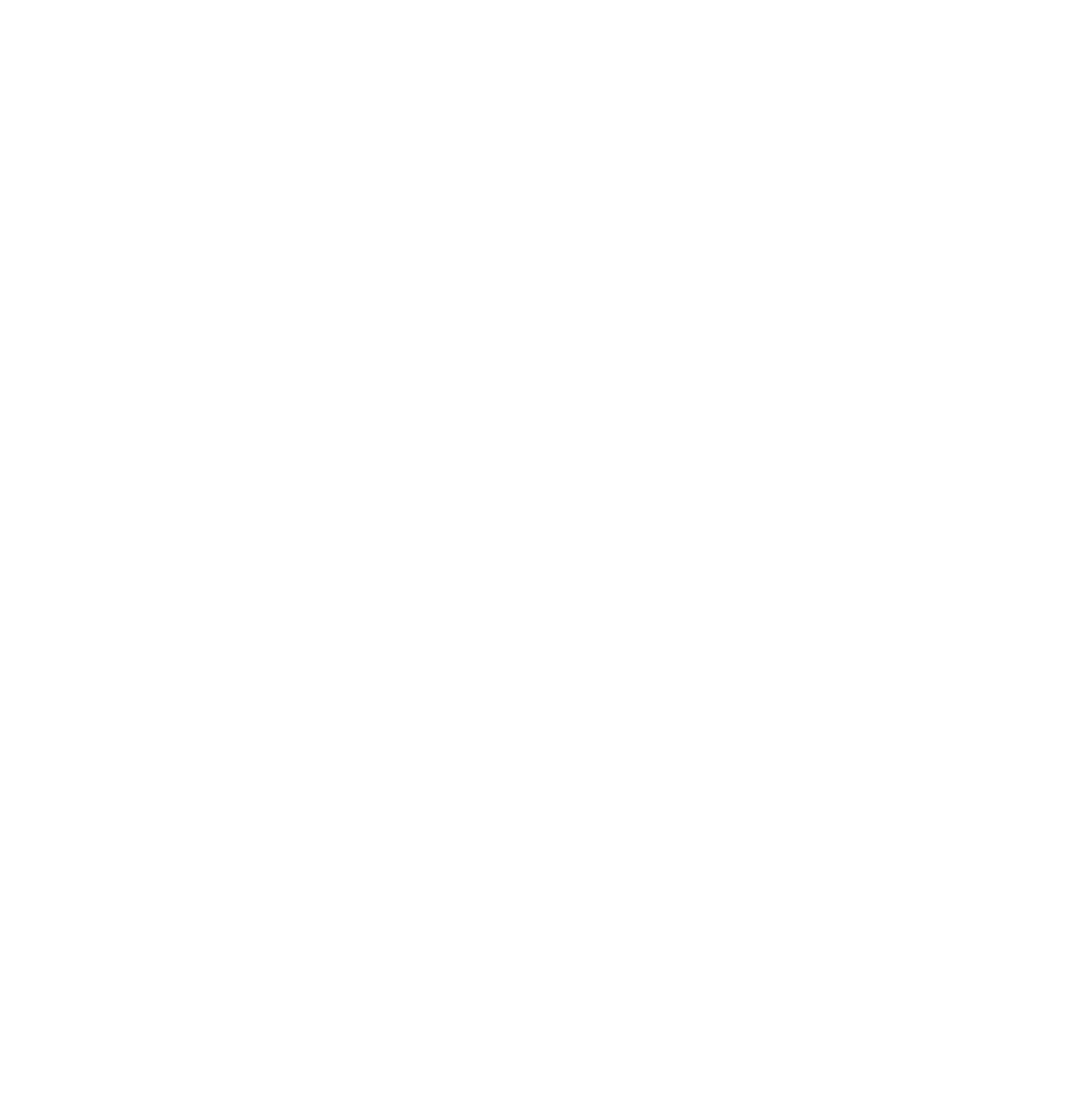
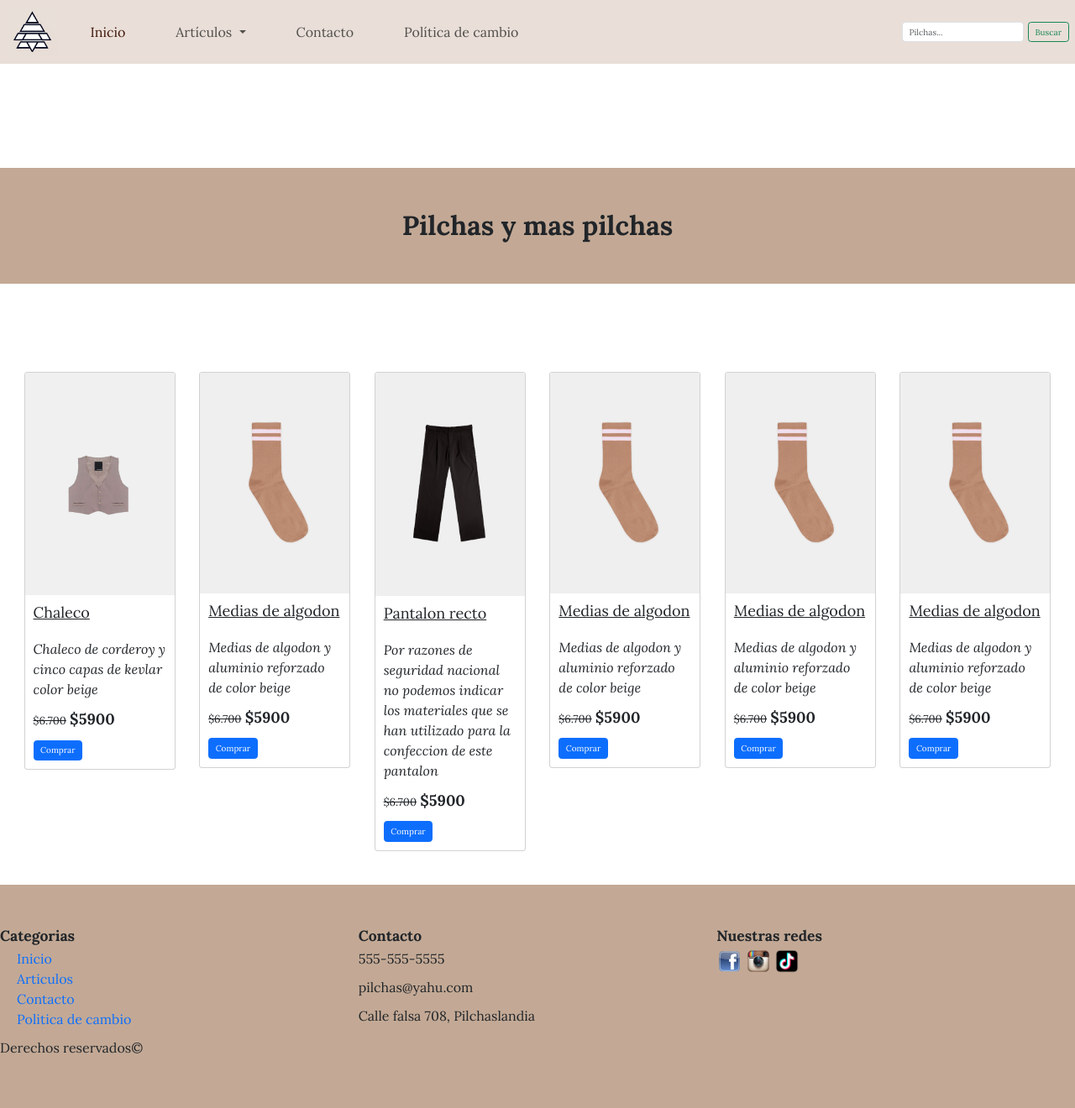
Before and after one commit to Mev99/outer-space, a plain HTML site: page pages/muchas-pilchas.html in a window 1280 px wide. Shown: the whole page at 84% size. Before the commit the page ends 800 px from the top, so only its background shows below. Drawn offline with nearby package versions, Linux system fonts and the light colour scheme.

Commit message:
actualizao

```diff
--- a/css/styles.css
+++ b/css/styles.css
@@ -42,7 +42,7 @@ header{
 .carousel{
     text-align: center;
     background-color: #c3a995;
-    padding: 33rem;
+    padding: 33rem 0rem;
     width: 100%;
 
 }
@@ -51,20 +51,17 @@ header{
     font-size: smaller;
 
 }
-
 h1{
     font-weight: bolder;
     font-size: xx-large;
 }
-@media (max-width: 768px){
-    .carousel.carousel-item{
-        display: flex;
-        flex-flow: row;
-        justify-content: center;
-    }
+
+/*codigo del card del ON SALE*/
+.card:hover {
+    box-shadow: 0px 0px 10px 0px #CCC;
+    transform: scale(1.1);
   }
 
-/*codigo del card del ON SALE*/
 .sale{
     margin: 3rem 0rem;
     font-weight: bold;
@@ -95,8 +92,6 @@ h1{
     text-decoration: line-through;
     font-size: small;
 }
-
-
 
 /* comienzo del footer*/
 footer {
@@ -137,7 +132,7 @@ footer {
 
 /*comienzo de CSS Pol-cambio*/
 .main-title-div{
-    padding: 20rem 0rem 10rem;
+    padding: 20rem 0rem 10rem 0rem;
 }
 .main-title{
     text-align: center;
@@ -193,18 +188,20 @@ footer {
     font-size: x-large;
     font-style: oblique;
 }
+/* NO PUEDO HACERLA RESPONSIVE >:( HELP! I NEED SOMEBODY, HELP!!*/
 #form-contact{
     padding-bottom: 8rem;
     display: grid;
     grid-template-areas:
-    "name input-name contact"
-    "email input-email contact"
-    "message input-message contact"
-    ". button contact";
+    "name input-name"
+    "email input-email"
+    "message input-message"
+    ". button";
     grid-template-rows:1fr 1fr 5fr 1fr ;
-    grid-template-columns: 150px 250px 500px ;
+    grid-template-columns: 150px 250px ;
     grid-gap: 1.5rem
 }
+    /*No entiendo por que funciona igualmente y todo se posiciona de la manera correcta sin necesidad de indicarle a donde ir, es una casualidad? El unico que le tuve que indicar el 'grid-area' es al boton 'enviar'.
     .label-name{
         grid-area: name;
     }
@@ -222,10 +219,22 @@ footer {
     }
     .input-message{
         grid-area: input-message;
-}
+    }*/
+
     .button-message{
         grid-area: button;
     }
+/*Quiero poner la informacion de contacto a la derecha del <form>
 .form-contact-div{
     grid-area: contact;
+}*/
+
+@media (max-width: 576px){
+    .form-div{
+        display: flex;
+        flex-direction: column;
+        flex-wrap: wrap;
     }
+}
+
+/*Comienza css del 'pilchas-muchas pilchas'*/
--- a/pages/muchas-pilchas.html
+++ b/pages/muchas-pilchas.html
@@ -0,0 +1,178 @@
+<!DOCTYPE html>
+<html lang="en">
+<head>
+    <meta charset="UTF-8">
+    <meta http-equiv="X-UA-Compatible" content="IE=edge">
+    <meta name="viewport" content="width=device-width, initial-scale=1.0">
+    <title>Vintage Clothing</title>
+
+    <link rel="shortcut icon" href="../img/logo 2.png">
+
+    <link href="https://cdn.jsdelivr.net/npm/bootstrap@5.3.0-alpha1/dist/css/bootstrap.min.css" rel="stylesheet" integrity="sha384-GLhlTQ8iRABdZLl6O3oVMWSktQOp6b7In1Zl3/Jr59b6EGGoI1aFkw7cmDA6j6gD" crossorigin="anonymous">
+
+    <link rel="preconnect" href="https://fonts.googleapis.com"><link rel="preconnect" href="https://fonts.gstatic.com" crossorigin><link href="https://fonts.googleapis.com/css2?family=Lora:ital,wght@0,400;0,700;1,400&display=swap" rel="stylesheet">
+
+    <link rel="stylesheet" href="../css/styles.css">
+</head>
+<body>
+        <header>
+            <nav class="navbar navbar-expand-lg bg-body-tertiary">
+                <div class="container-fluid">
+                  <a class="navbar-brand" href="../Index.html">
+                    <img src="../img/logo.png" alt="Brand Logo" width="60">
+                  </a>
+                  <button class="navbar-toggler" type="button" data-bs-toggle="collapse" data-bs-target="#navbarSupportedContent" aria-controls="navbarSupportedContent" aria-expanded="false" aria-label="Toggle navigation">
+                    <span class="navbar-toggler-icon"></span>
+                  </button>
+                  <div class="collapse navbar-collapse" id="navbarSupportedContent">
+                    <ul class="navbar-nav me-auto mb-2 mb-lg-0">
+                      <li class="nav-item">
+                        <a class="nav-link active" aria-current="page" href="../Index.html">Inicio</a>
+                      </li>
+
+                      <li class="nav-item dropdown">
+                        <a class="nav-link dropdown-toggle" href="#" role="button" data-bs-toggle="dropdown" aria-expanded="false">
+                          Artículos
+                        </a>
+                        <ul class="dropdown-menu">
+                          <li><a class="dropdown-item" href="pantalones.html">Pantalones</a></li>
+                          <li><a class="dropdown-item" href="pilchas.html">Pilchas</a></li>
+                          <li><a class="dropdown-item" href="medias.html">Medias</a></li>
+                          <li><a class="dropdown-item" href="muchas-pilchas.html">Pilchas y más pilchas</a></li>
+                        </ul>
+                      </li>
+                      <li class="nav-item">
+                        <a class="nav-link" href="contacto.html">Contacto</a>
+                      </li>
+                      <li class="nav-item">
+                        <a class="nav-link" href="pol-cambio.html">Política de cambio</a>
+                      </li>
+                    </ul>
+                    <form class="d-flex" role="search">
+                      <input class="form-control me-2" type="search" placeholder="Pilchas..." aria-label="Search">
+                      <button class="btn btn-outline-success" type="submit">Buscar</button>
+                    </form>
+                  </div>
+                </div>
+              </nav>
+        </header>
+<main>
+    <div class="main-title-div">
+        <h1 class="main-title">Pilchas y mas pilchas</h1>
+    </div>
+
+        <section class="card-section">
+            <!-- card 1-->
+              <div class="card highlight" style="width: 18rem;">
+                <img src="../img/1.png" class="card-img-top" alt="Chaleco corderoy">
+                <div class="card-body">
+                  <h5 class="card-title">Chaleco</h5>
+                  <p class="card-text">Chaleco de corderoy y cinco capas de kevlar color beige</p>
+                  <p>
+                    <span class="card-price-number-linethrough">$6.700</span>
+                    <span class="card-price-number">$5900</span>
+                  </p>
+                  <a href="#" class="btn btn-primary">Comprar</a>
+                </div>
+              </div>
+
+              <!-- card 2-->
+              <div class="card" style="width: 18rem;">
+                <img src="../img/3.png" class="card-img-top" alt="Medias de algodon">
+                <div class="card-body">
+                  <h5 class="card-title">Medias de algodon</h5>
+                  <p class="card-text">Medias de algodon y aluminio reforzado de color beige</p>
+                  <p>
+                    <span class="card-price-number-linethrough">$6.700</span>
+                    <span class="card-price-number">$5900</span>
+                  </p>
+                  <a href="#" class="btn btn-primary">Comprar</a>
+                </div>
+              </div>
+
+          <!-- card 3 -->
+              <div class="card" style="width: 18rem;">
+                <img src="../img/5.png" class="card-img-top" alt="Pantalon recto">
+                <div class="card-body">
+                  <h5 class="card-title">Pantalon recto</h5>
+                  <p class="card-text">Por razones de seguridad nacional no podemos indicar los materiales que se han utilizado para la confeccion de este pantalon</p>
+                  <p>
+                    <span class="card-price-number-linethrough">$6.700</span>
+                    <span class="card-price-number">$5900</span>
+                  </p>
+                  <a href="#" class="btn btn-primary">Comprar</a>
+                </div>
+              </div>
+
+              <div class="card" style="width: 18rem;">
+                <img src="../img/3.png" class="card-img-top" alt="Medias de algodon">
+                <div class="card-body">
+                  <h5 class="card-title">Medias de algodon</h5>
+                  <p class="card-text">Medias de algodon y aluminio reforzado de color beige</p>
+                  <p>
+                    <span class="card-price-number-linethrough">$6.700</span>
+                    <span class="card-price-number">$5900</span>
+                  </p>
+                  <a href="#" class="btn btn-primary">Comprar</a>
+                </div>
+              </div>
+
+              <div class="card" style="width: 18rem;">
+                <img src="../img/3.png" class="card-img-top" alt="Medias de algodon">
+                <div class="card-body">
+                  <h5 class="card-title">Medias de algodon</h5>
+                  <p class="card-text">Medias de algodon y aluminio reforzado de color beige</p>
+                  <p>
+                    <span class="card-price-number-linethrough">$6.700</span>
+                    <span class="card-price-number">$5900</span>
+                  </p>
+                  <a href="#" class="btn btn-primary">Comprar</a>
+                </div>
+              </div>
+
+              <div class="card" style="width: 18rem;">
+                <img src="../img/3.png" class="card-img-top" alt="Medias de algodon">
+                <div class="card-body">
+                  <h5 class="card-title">Medias de algodon</h5>
+                  <p class="card-text">Medias de algodon y aluminio reforzado de color beige</p>
+                  <p>
+                    <span class="card-price-number-linethrough">$6.700</span>
+                    <span class="card-price-number">$5900</span>
+                  </p>
+                  <a href="#" class="btn btn-primary">Comprar</a>
+                </div>
+              </div>
+
+            </section>
+          </main>
+
+<footer>
+    <div class="footer-grid">
+        <div class="footer-div-1">
+            <h3 class="footer-h3">Categorias</h3>
+            <ul>
+                <li><a href="../Index.html">Inicio</a></li>
+                <li><a href="muchas-pilchas.html">Articulos</a></li>
+                <li><a href="contacto.html">Contacto</a></li>
+                <li><a href="pol-cambio.html">Politica de cambio</a></li>
+            </ul>
+        </div>
+        <div class="footer-div-2">
+            <h3 class="footer-h3">Contacto</h3>
+            <p>555-555-5555</p>
+            <p>pilchas@yahu.com</p>
+            <p>Calle falsa 708, Pilchaslandia</p>
+        </div>
+        <div class="footer-div-3">
+            <h3 class="footer-h3">Nuestras redes</h3>
+            <a href="#"><img src="../img/FB logoo.png" alt="facebook-logo" height="30rem"></a>
+            <a href="#"><img src="../img/IG logo.png" alt="IG-logo" height="30rem"></a>
+            <a href="#"><img src="../img/tiktok logo.png" alt="tiktok-logo" height="30rem"></a>
+        </div>
+        <p>Derechos reservados&copy;</p>
+    </div>
+  </footer>
+
+    <script src="https://cdn.jsdelivr.net/npm/bootstrap@5.3.0-alpha1/dist/js/bootstrap.bundle.min.js" integrity="sha384-w76AqPfDkMBDXo30jS1Sgez6pr3x5MlQ1ZAGC+nuZB+EYdgRZgiwxhTBTkF7CXvN" crossorigin="anonymous"></script>
+</body>
+</html>
```
Also changed, not shown: pages/Contacto.html (+5 -4 lines), pages/pilchas.html (+61 -0 lines), pages/productos.html (deleted, +0 -34 lines). Lines whose indentation alone changed are shown as unchanged.
